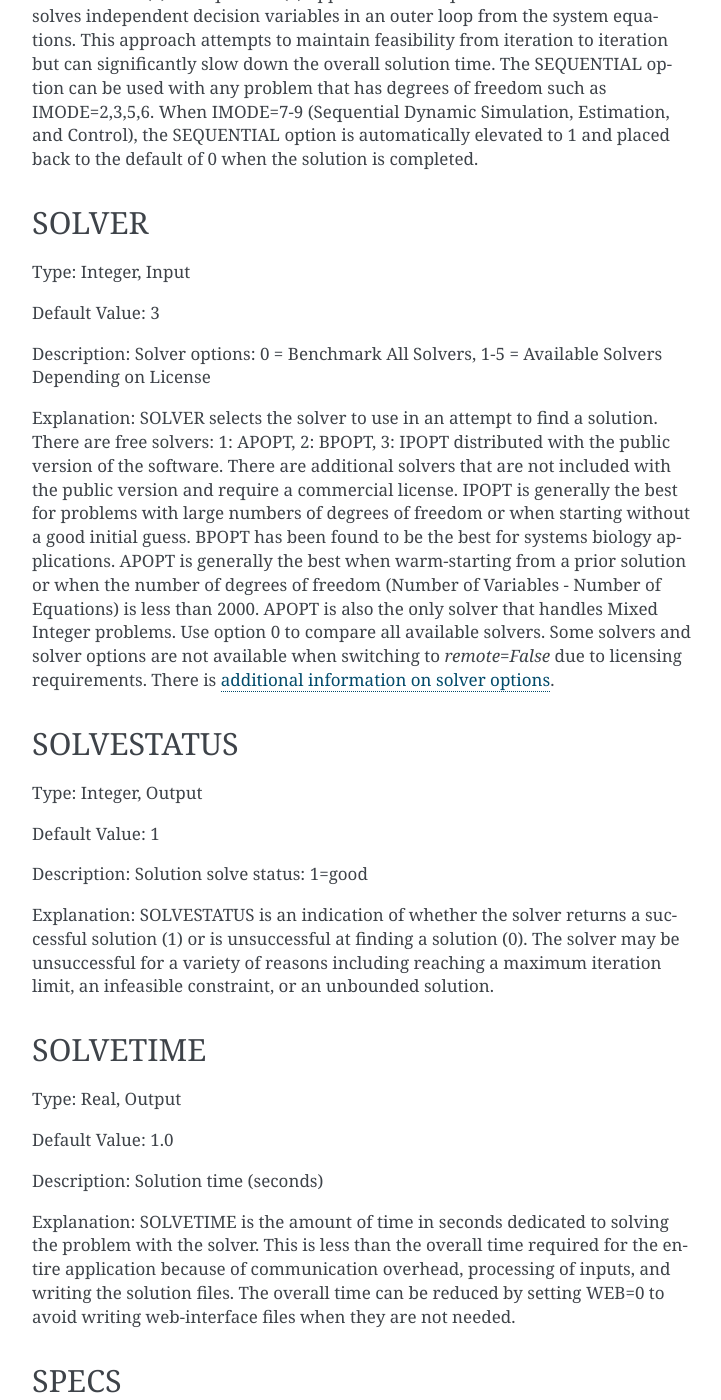
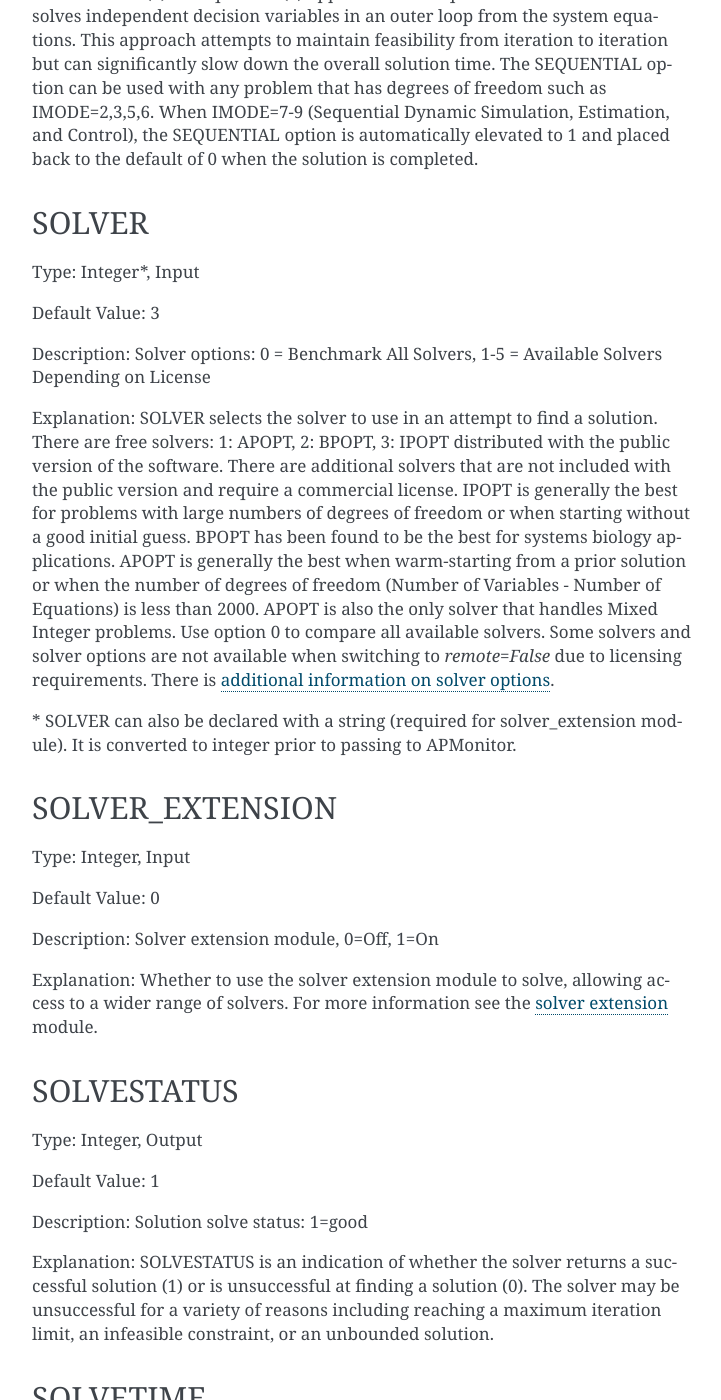
Before and after one commit to BYU-PRISM/GEKKO, a Sphinx documentation site: the page built from docs/global.rst, in a window 1280 px wide and 1400 px high, scrolled down 21974 px. Shown: the whole window, without its empty margins (388-1109 px from the left). Built offline with Sphinx 7.4.7, drawn with Linux system fonts in a browser that asks for light colours.

Commit message:
Add solver extension option to global.rst

```diff
--- a/docs/global.rst
+++ b/docs/global.rst
@@ -812,7 +812,7 @@
 SOLVER
 ------------------------
 
-Type: Integer, Input
+Type: Integer*, Input
 
 Default Value: 3
 
@@ -820,6 +820,21 @@
 
 Explanation: SOLVER selects the solver to use in an attempt to find a solution. There are free solvers: 1: APOPT, 2: BPOPT, 3: IPOPT distributed with the public version of the software. There are additional solvers that are not included with the public version and require a commercial license. IPOPT is generally the best for problems with large numbers of degrees of freedom or when starting without a good initial guess. BPOPT has been found to be the best for systems biology applications. APOPT is generally the best when warm-starting from a prior solution or when the number of degrees of freedom (Number of Variables - Number of Equations) is less than 2000. APOPT is also the only solver that handles Mixed Integer problems. Use option 0 to compare all available solvers. Some solvers and solver options are not available when switching to `remote=False` due to licensing requirements. There is `additional information on solver options <https://apmonitor.com/wiki/index.php/Main/OptionApmSolver>`_.
 
+\* SOLVER can also be declared with a string (required for solver_extension module). It is converted to integer prior to passing to APMonitor.
+
+
+.. _solve_extension:
+
+SOLVER_EXTENSION
+------------------------
+
+Type: Integer, Input
+
+Default Value: 0
+
+Description: Solver extension module, 0=Off, 1=On
+
+Explanation: Whether to use the solver extension module to solve, allowing access to a wider range of solvers. For more information see the `solver extension <solver_extension.html>`_ module.
 
 
 .. _solvestatus:
```
